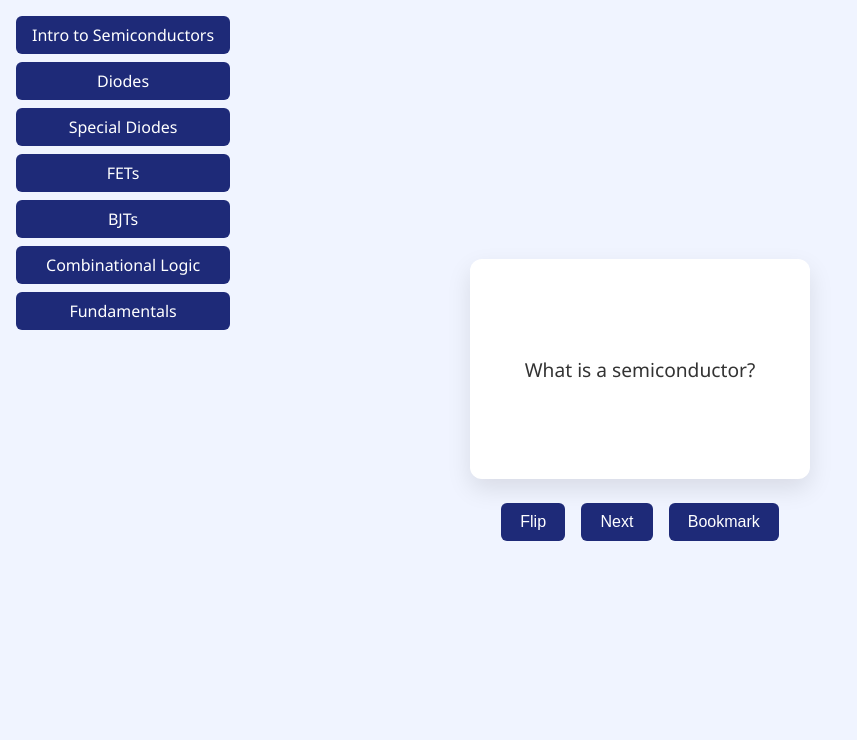
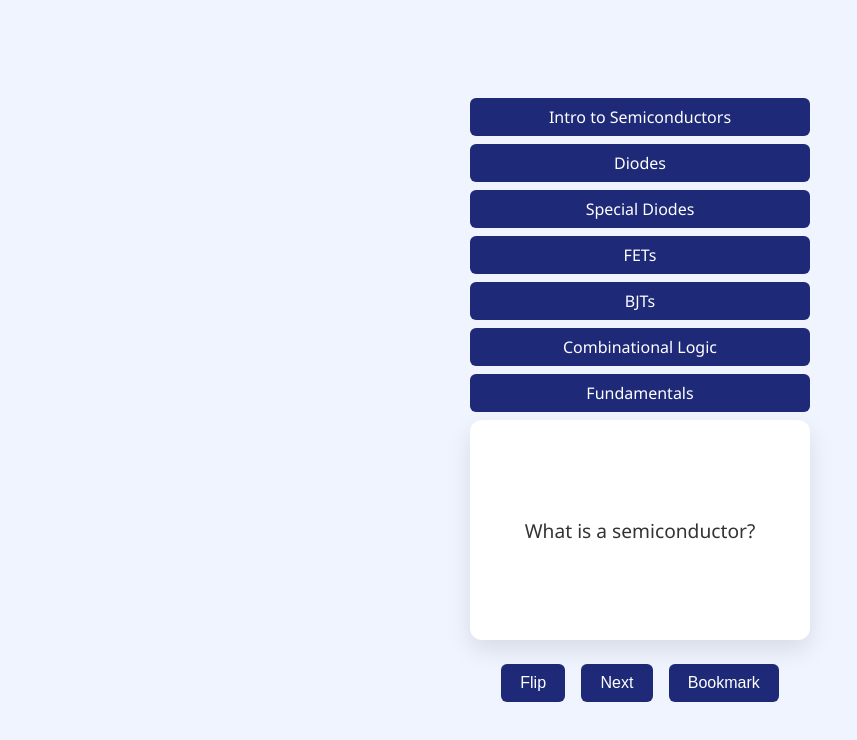
Before and after one commit to RosarioEspadera/Elex1, a plain HTML site: page index.html in a window 1280 px wide. Shown: the whole page, without its empty margins (0-857 px from the left). Drawn offline with Linux system fonts and the light colour scheme.

Commit message:
Update main.css

```diff
--- a/styles/main.css
+++ b/styles/main.css
@@ -21,7 +21,6 @@ body {
 
 /* Topic navigation */
 .topic-nav {
-  position: absolute;
   top: 1rem;
   left: 1rem;
 }
```
